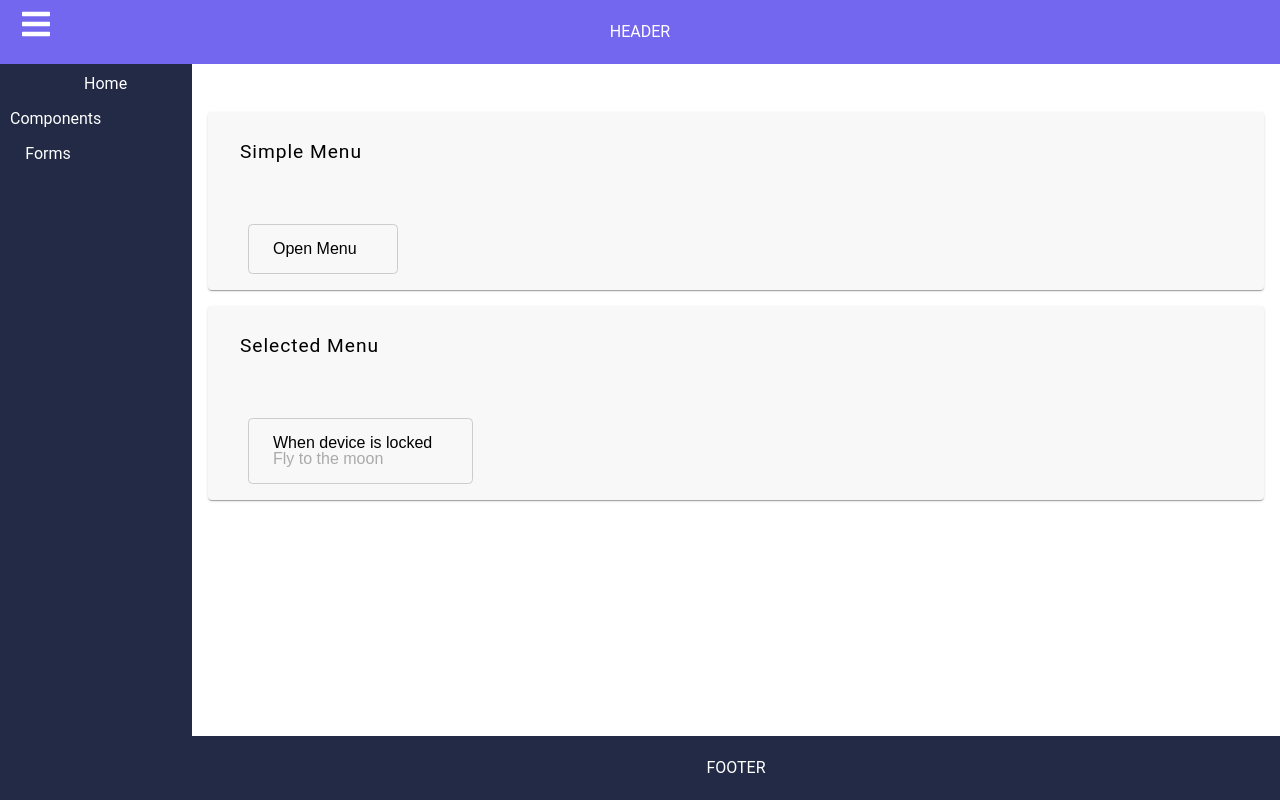
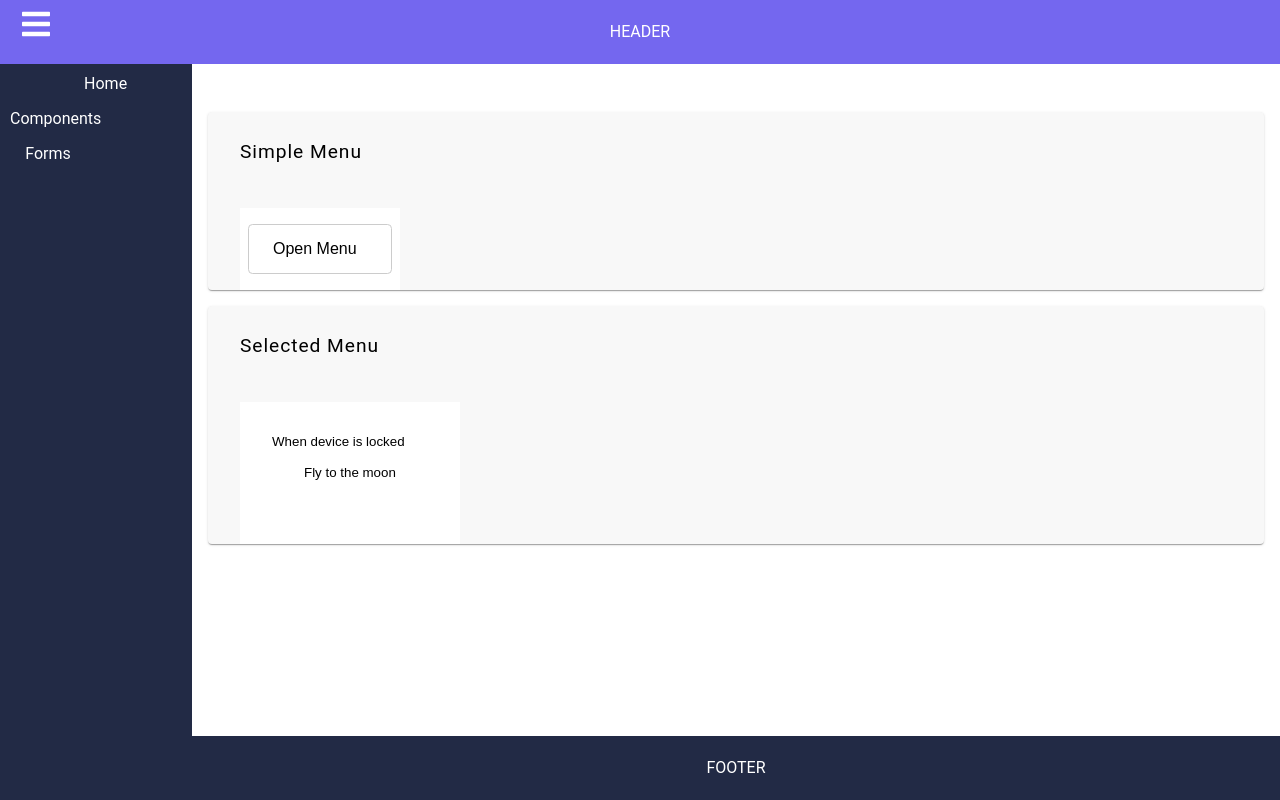
Before and after one commit to rayxsan/portfolio, a React (Create React App) app: page /components/menu in a window 1280 px wide. Built offline with nearby package versions, Linux system fonts and the light colour scheme.

Commit message:
render simpleMenu conditionally

```diff
--- a/src/Components/Menu/Menu.styled.ts
+++ b/src/Components/Menu/Menu.styled.ts
@@ -1,15 +1,13 @@
 import styled from "styled-components";
 
 export const StyledMenu = styled.div`
-  .list {
-    position: relative;
-    width: auto;
+  position: relative;
+  background-color: #fff;
+
+  ul {
+    position: absolute;
+    top: -1.1rem;
     padding-inline-start: 0;
-    box-shadow: 0 0.125rem 0.25rem rgba(0, 0, 0, 0.075);
-  }
-
-  .show {
-    background-color: blue;
   }
 
   .hide {
@@ -18,37 +16,29 @@ export const StyledMenu = styled.div`
 
   Button {
     display: flex;
-    flex-direction: column;
-    cursor: pointer;
-    width: 100%;
+    min-width: 9rem;
     text-align: left;
     justify-content: space-between;
-    background-color: inherit;
     padding: 1rem 1.5rem;
-    border: 1px solid #ccc;
+    color: #000;
+    background-color: #fff;
+  }
 
+  button:hover,
+  button:focus {
+    background-color: #ccc;
+  }
+
+  .selected-menu {
+    display: flex;
+    flex-direction: column;
+    border: 0;
     span:last-child {
       color: #aaa;
     }
   }
 
-  button:hover,
-  button:focus {
-    cursor: pointer;
-    background-color: #ccc;
-  }
-
-  .selected {
-    display: flex;
-    flex-direction: column;
-    border: 0;
-
-    span:last-child {
-      color: #aaa;
-    }
-  }
-
-  .selected:hover {
+  .selected-menu:hover {
     background-color: #eee;
   }
 `;
--- a/src/Components/Menu/Menu.tsx
+++ b/src/Components/Menu/Menu.tsx
@@ -10,37 +10,41 @@ interface Props {
   type?: "simple" | "selected" | any;
 }
 
-//TODO:
-// Outsource classNames
-// REMOVE  conditional rendering style
-// Recover <Button /> component style in Menu
+//TODO: Outsource classNames
+
 const Menu: FunctionComponent<Props> = ({ header, items, type }) => {
   const [openedMenu, setOpenedMenu] = useState(false);
-  const [selectedText, setSelectionText] = useState(items[0]);
+  const [selectedText, setSelectedText] = useState(items[0]);
 
   const handleOptionClick = function (text?: string): void {
-    if (text) setSelectionText(text);
+    if (text) setSelectedText(text);
     setOpenedMenu(false);
   };
 
-  let menuType;
-  if (type === "selected") {
-    menuType = selectedText;
-  }
+  const menu =
+    type === "selected" ? (
+      <button className="selected-menu" onClick={() => setOpenedMenu(!openedMenu)}>
+        <div>{header}</div>
+        <p>{selectedText}</p>
+      </button>
+    ) : (
+      <Button
+        outline
+        size="medium"
+        disabled={openedMenu}
+        clicked={() => setOpenedMenu(!openedMenu)}
+      >
+        {header}
+      </Button>
+    );
 
-  let menu = (
-    <StyledMenu
-      onKeyPress={() => setOpenedMenu(!openedMenu)}
-      onClick={() => setOpenedMenu(!openedMenu)}
-    >
-      <Button disabled={openedMenu} clicked={() => setOpenedMenu(!openedMenu)}>
-        <span>{header}</span>
-        <span>{menuType}</span>
-      </Button>
+  return (
+    <StyledMenu>
+      {menu}
       <ul className={`list ${openedMenu ? "show" : "hide"}`}>
         {items.map((value, index) => (
           <li key={index}>
-            <Button clicked={() => handleOptionClick(value)}>
+            <Button size="medium" clicked={() => handleOptionClick(value)}>
               <span>{value}</span>
             </Button>
           </li>
@@ -48,8 +52,6 @@ const Menu: FunctionComponent<Props> = ({ header, items, type }) => {
       </ul>
     </StyledMenu>
   );
-
-  return menu;
 };
 
 export default Menu;
```
